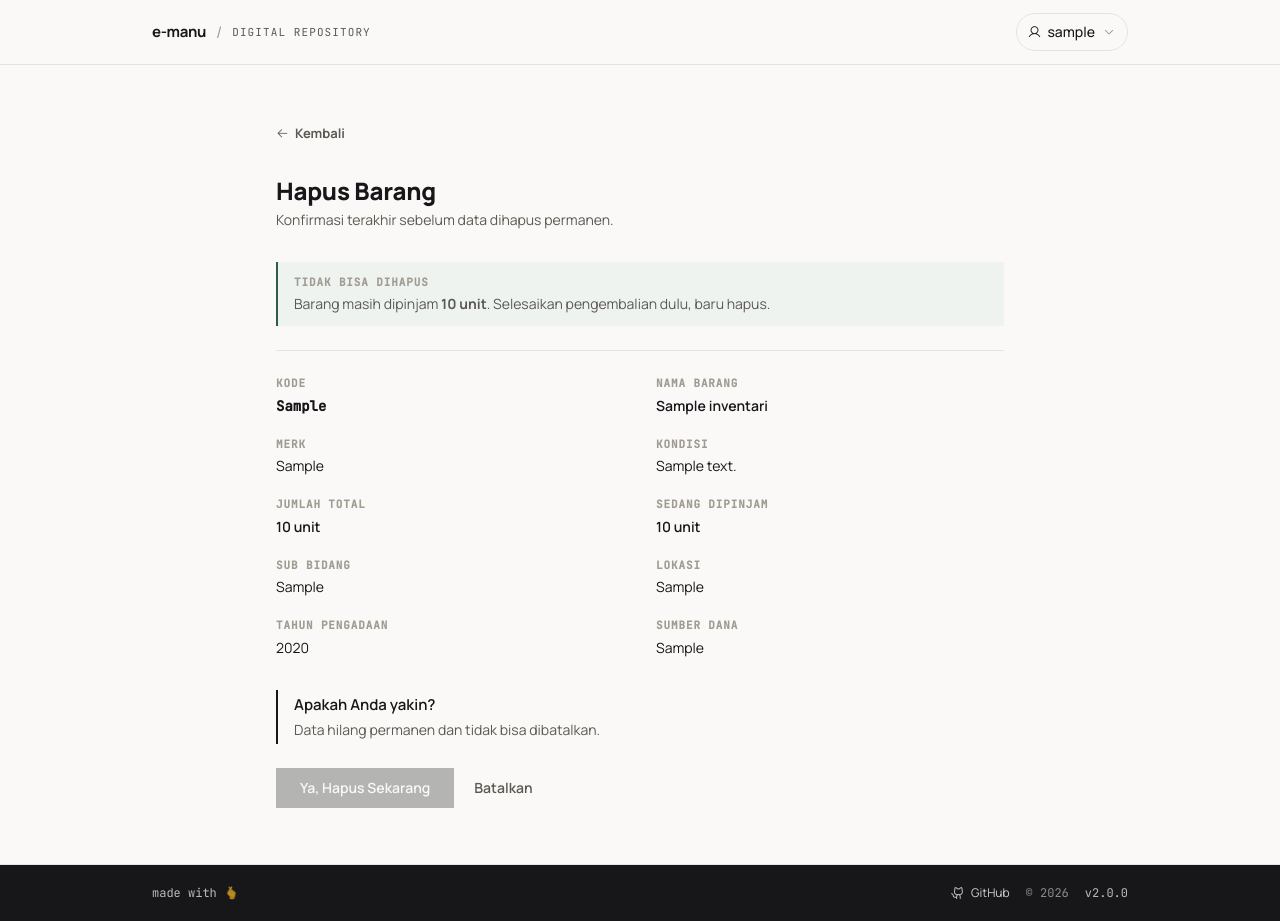
After one commit to hanifamar17/e-manu, a Laravel app: page /inventaris/1/hapus in a window 1280 px wide. The commit adds this page. Run offline with Laravel 12, Linux system fonts and the light colour scheme; a user stored in the database is signed in; tables that the repository leaves empty hold one stand-in row (values such as "Sample post"); parts of the project's set-up code (start-up, migrations or seed data) failed here and were passed over; some libraries are stand-ins or nearby versions.

Commit message:
feat: add hapus inventaris

```diff
--- a/app/Http/Controllers/Admin/InventarisController.php
+++ b/app/Http/Controllers/InventarisController.php
@@ -1,8 +1,6 @@
 <?php
 
-namespace App\Http\Controllers\Admin;
-
-use App\Http\Controllers\Controller;
+namespace App\Http\Controllers;
 use App\Models\Inventaris;
 use Illuminate\Http\RedirectResponse;
 use Illuminate\Http\Request;
@@ -20,7 +18,7 @@ class InventarisController extends Controller
         $q = $request->query('q');
         $q = is_string($q) ? trim($q) : '';
 
-        return view('admin.inventaris.index', [
+        return view('inventaris.index', [
             'items' => Inventaris::query()
                 ->when($bidang, fn ($x) => $x->where('sub_bidang', Inventaris::BIDANG[$bidang]))
                 ->cari($q)
@@ -33,7 +31,7 @@ class InventarisController extends Controller
 
     public function create(): View
     {
-        return view('admin.inventaris.form', [
+        return view('inventaris.form', [
             'item' => new Inventaris(['kondisi' => 'Baik', 'jumlah_total' => 0]),
         ]);
     }
@@ -44,19 +42,24 @@ class InventarisController extends Controller
         $data['kode'] = Inventaris::nextKode();
         $item = Inventaris::create($data);
 
-        return redirect()->route('admin.inventaris.index')->with('status', "Barang {$item->kode} ditambahkan.");
+        return redirect()->route('inventaris.index')->with('status', "Barang {$item->kode} ditambahkan.");
     }
 
     public function edit(Inventaris $inventaris): View
     {
-        return view('admin.inventaris.form', ['item' => $inventaris]);
+        return view('inventaris.form', ['item' => $inventaris]);
     }
 
     public function update(Request $request, Inventaris $inventaris): RedirectResponse
     {
         $inventaris->update($this->validated($request, $inventaris));
 
-        return redirect()->route('admin.inventaris.index')->with('status', "Barang {$inventaris->kode} disimpan.");
+        return redirect()->route('inventaris.index')->with('status', "Barang {$inventaris->kode} disimpan.");
+    }
+
+    public function konfirmasiHapus(Inventaris $inventaris): View
+    {
+        return view('inventaris.hapus', ['item' => $inventaris]);
     }
 
     public function destroy(Inventaris $inventaris): RedirectResponse
@@ -64,9 +67,10 @@ class InventarisController extends Controller
         if ($inventaris->jumlah_dipinjam > 0) {
             return back()->withErrors(['inventaris' => "Tidak bisa dihapus: masih dipinjam {$inventaris->jumlah_dipinjam} unit."]);
         }
+        $kode = $inventaris->kode;
         $inventaris->delete();
 
-        return back()->with('status', 'Dihapus.');
+        return redirect()->route('inventaris.index')->with('status', "Barang {$kode} dihapus.");
     }
 
     private function validated(Request $request, ?Inventaris $item = null): array
--- a/app/Http/Controllers/RepositoryController.php
+++ b/app/Http/Controllers/RepositoryController.php
@@ -88,7 +88,7 @@ class RepositoryController extends Controller
                 'icon' => '<svg class="w-5 h-5" fill="none" stroke="currentColor" viewBox="0 0 24 24"><path stroke-linecap="round" stroke-linejoin="round" stroke-width="2" d="M19 11H5m14 0a2 2 0 012 2v6a2 2 0 01-2 2H5a2 2 0 01-2-2v-6a2 2 0 012-2m14 0V9a2 2 0 00-2-2M5 11V9a2 2 0 012-2m0 0V5a2 2 0 012-2h6a2 2 0 012 2v2M7 7h10"></path></svg>',
                 'links' => [
                     $this->link('Peminjaman Aset', 'Pengelolaan peminjaman aset madrasah', route: 'inventaris.peminjaman_aset_landing'),
-                    $this->link('Database sarpras', 'Pengelolaan database sarana dan prasarana', route: 'admin.inventaris.index'),
+                    $this->link('Database sarpras', 'Pengelolaan database sarana dan prasarana', route: 'inventaris.index'),
                 ],
             ],
             [
--- a/resources/views/admin/dashboard.blade.php
+++ b/resources/views/admin/dashboard.blade.php
@@ -7,7 +7,7 @@
         ['route' => 'admin.booking.index',  'icon' => 'ph-calendar-check', 'judul' => 'Booking Ruangan',   'desc' => 'Setujui / tolak pengajuan'],
         ['route' => 'admin.kalender.index', 'icon' => 'ph-calendar-dots',  'judul' => 'Kalender Akademik', 'desc' => 'Tambah, ubah, hapus agenda'],
         ['route' => 'admin.impor.form',     'icon' => 'ph-upload-simple',  'judul' => 'Impor Data',        'desc' => 'Jadwal & kalender (xlsx / CSV)'],
-                ['route' => 'admin.pengumuman.index', 'icon' => 'ph-megaphone', 'judul' => 'Pengumuman', 'desc' => 'Tambah, ubah, hapus pengumuman'],
+        ['route' => 'admin.pengumuman.index', 'icon' => 'ph-megaphone', 'judul' => 'Pengumuman', 'desc' => 'Tambah, ubah, hapus pengumuman'],
     ];
 @endphp
 <div class="max-w-5xl mx-auto px-5 py-9 sm:py-14 text-[var(--ink)]">
--- a/resources/views/admin/inventaris/form.blade.php
+++ b/resources/views/inventaris/form.blade.php
@@ -7,14 +7,14 @@
     $lbl = 'eyebrow mono text-[11px] font-bold uppercase tracking-widest text-[var(--ink-soft)] mb-1 block';
 @endphp
 <div class="max-w-2xl mx-auto px-5 py-9 sm:py-14 text-[var(--ink)]">
-  <a href="{{ route('admin.inventaris.index') }}" class="back-link inline-flex items-center gap-2 text-sm font-semibold text-[var(--ink-soft)] hover:text-[var(--ink)]">
+  <a href="{{ route('inventaris.index') }}" class="back-link inline-flex items-center gap-2 text-sm font-semibold text-[var(--ink-soft)] hover:text-[var(--ink)]">
     <i class="ph ph-arrow-left"></i> Kembali
   </a>
   <h1 class="page-title text-2xl font-bold mt-8 mb-6">{{ $item->exists ? 'Edit Barang: '.$item->kode : 'Tambah Barang' }}</h1>
 
   @include('partials.flash')
 
-  <form method="POST" action="{{ $item->exists ? route('admin.inventaris.update', $item) : route('admin.inventaris.store') }}" class="space-y-6">
+  <form method="POST" action="{{ $item->exists ? route('inventaris.update', $item) : route('inventaris.store') }}" class="space-y-6">
     @csrf
     @if ($item->exists) @method('PUT') @endif
 
--- /dev/null
+++ b/resources/views/inventaris/hapus.blade.php
@@ -0,0 +1,92 @@
+@extends('layouts.app')
+@section('title', 'Hapus Barang')
+
+@section('content')
+@php
+    $lbl = 'eyebrow mono text-[11px] font-bold uppercase tracking-widest text-[var(--ink-soft)] mb-1 block';
+    $dipinjam = $item->jumlah_dipinjam > 0;
+@endphp
+<div class="max-w-3xl mx-auto px-5 py-9 sm:py-14 text-[var(--ink)]">
+  <a href="{{ route('inventaris.index') }}" class="back-link inline-flex items-center gap-2 text-sm font-semibold text-[var(--ink-soft)] hover:text-[var(--ink)]">
+    <i class="ph ph-arrow-left"></i> Kembali
+  </a>
+
+  <div class="mt-8 mb-8">
+    <h1 class="page-title text-2xl font-bold m-0">Hapus Barang</h1>
+    <p class="text-sm text-[var(--ink-soft)] mt-1 mb-0">Konfirmasi terakhir sebelum data dihapus permanen.</p>
+  </div>
+
+  @error('inventaris')
+    <p class="text-sm text-red-600 border-l-2 border-red-600 pl-4 py-2 mb-6">{{ $message }}</p>
+  @enderror
+
+  @if ($dipinjam)
+    <div class="border-l-2 border-[var(--accent)] bg-[var(--accent-soft)] px-4 py-3 mb-6">
+      <p class="eyebrow mono text-[11px] font-bold uppercase tracking-widest text-[var(--accent)] m-0">Tidak bisa dihapus</p>
+      <p class="text-sm text-[var(--ink-soft)] mt-1 mb-0">
+        Barang masih dipinjam <strong>{{ $item->jumlah_dipinjam }} unit</strong>.
+        Selesaikan pengembalian dulu, baru hapus.
+      </p>
+    </div>
+  @endif
+
+  <div class="grid grid-cols-1 sm:grid-cols-2 gap-x-8 gap-y-5 border-t border-[var(--line)] pt-6 mb-8">
+    <div>
+      <span class="{{ $lbl }}">Kode</span>
+      <p class="mono text-sm font-semibold m-0">{{ $item->kode }}</p>
+    </div>
+    <div>
+      <span class="{{ $lbl }}">Nama Barang</span>
+      <p class="text-sm font-semibold m-0">{{ $item->nama_barang }}</p>
+    </div>
+    <div>
+      <span class="{{ $lbl }}">Merk</span>
+      <p class="text-sm m-0">{{ $item->merk ?: '-' }}</p>
+    </div>
+    <div>
+      <span class="{{ $lbl }}">Kondisi</span>
+      <p class="text-sm m-0">{{ $item->kondisi }}</p>
+    </div>
+    <div>
+      <span class="{{ $lbl }}">Jumlah Total</span>
+      <p class="text-sm font-semibold m-0">{{ $item->jumlah_total }} unit</p>
+    </div>
+    <div>
+      <span class="{{ $lbl }}">Sedang Dipinjam</span>
+      <p class="text-sm font-semibold m-0">{{ $item->jumlah_dipinjam }} unit</p>
+    </div>
+    <div>
+      <span class="{{ $lbl }}">Sub Bidang</span>
+      <p class="text-sm m-0">{{ $item->sub_bidang ?: '-' }}</p>
+    </div>
+    <div>
+      <span class="{{ $lbl }}">Lokasi</span>
+      <p class="text-sm m-0">{{ $item->lokasi ?: '-' }}</p>
+    </div>
+    <div>
+      <span class="{{ $lbl }}">Tahun Pengadaan</span>
+      <p class="text-sm m-0">{{ $item->tahun_pengadaan ?: '-' }}</p>
+    </div>
+    <div>
+      <span class="{{ $lbl }}">Sumber Dana</span>
+      <p class="text-sm m-0">{{ $item->sumber_dana ?: '-' }}</p>
+    </div>
+  </div>
+
+  <div class="border-l-2 border-[var(--ink)] pl-4 py-1 mb-6">
+    <p class="font-semibold text-[15px] m-0">Apakah Anda yakin?</p>
+    <p class="text-sm text-[var(--ink-soft)] mt-1 mb-0">Data hilang permanen dan tidak bisa dibatalkan.</p>
+  </div>
+
+  <div class="flex flex-wrap items-center gap-5">
+    <form method="POST" action="{{ route('inventaris.destroy', $item) }}">
+      @csrf @method('DELETE')
+      <button type="submit" @disabled($dipinjam)
+        class="px-6 py-2.5 text-sm font-semibold bg-[var(--ink)] text-[var(--paper)] disabled:opacity-30 disabled:cursor-not-allowed">
+        Ya, Hapus Sekarang
+      </button>
+    </form>
+    <a href="{{ route('inventaris.index') }}" class="text-sm font-semibold text-[var(--ink-soft)] hover:text-[var(--ink)]">Batalkan</a>
+  </div>
+</div>
+@endsection
--- a/routes/web.php
+++ b/routes/web.php
@@ -3,16 +3,17 @@
 use App\Http\Controllers\Admin\BookingAdminController;
 use App\Http\Controllers\Admin\ImporController;
 use App\Http\Controllers\Admin\KalenderAkademikController;
+use App\Http\Controllers\Admin\DashboardController;
+use App\Http\Controllers\Admin\PengumumanAdminController;
 use App\Http\Controllers\Auth\LoginController;
 use App\Http\Controllers\BookingRuanganController;
 use App\Http\Controllers\JadwalPelajaranController;
 use App\Http\Controllers\PengumumanController;
 use App\Http\Controllers\RepositoryController;
+use App\Http\Controllers\InventarisController;
+
 use App\Http\Middleware\RoleMiddleware;
 use Illuminate\Support\Facades\Route;
-use App\Http\Controllers\Admin\DashboardController;
-use App\Http\Controllers\Admin\PengumumanAdminController;
-use App\Http\Controllers\Admin\InventarisController;
 
 // Nama route sengaja sama dengan endpoint Flask (blueprint.fungsi)
 // supaya konversi url_for('x.y') -> route('x.y') 1:1.
@@ -36,6 +37,14 @@ Route::prefix('booking-ruangan')->name('booking_ruangan.')->group(function () {
 // --- Langkah 5: jadwal pelajaran (publik). /kelas/<nama> & /hari/<hari> dihapus: landing sudah memuat semua. ---
 Route::get('/jadwal-pelajaran', [JadwalPelajaranController::class, 'index'])->name('jadwal_pelajaran.jadwal_pelajaran_landing');
 
+// Sarpras
+Route::middleware('auth')->group(function () {
+    Route::get('inventaris/{inventaris}/hapus', [InventarisController::class, 'konfirmasiHapus'])
+        ->name('inventaris.hapus');
+    Route::resource('inventaris', InventarisController::class)
+        ->parameters(['inventaris' => 'inventaris'])->except('show');
+});
+
 // --- Admin ---
 Route::middleware(['auth', RoleMiddleware::class.':admin'])->prefix('admin')->name('admin.')->group(function () {
     Route::get('/', [DashboardController::class, 'index'])->name('home');
@@ -47,7 +56,6 @@ Route::middleware(['auth', RoleMiddleware::class.':admin'])->prefix('admin')->na
 
     Route::resource('kalender', KalenderAkademikController::class)->except('show');
     Route::resource('pengumuman', PengumumanAdminController::class)->parameters(['pengumuman' => 'pengumuman'])->except('show');
-    Route::resource('inventaris', InventarisController::class)->parameters(['inventaris' => 'inventaris'])->except('show');
 
     Route::get('/impor', [ImporController::class, 'form'])->name('impor.form');
     Route::post('/impor', [ImporController::class, 'store'])->name('impor.store');
```
Also changed, not shown: resources/views/inventaris/index.blade.php (renamed from resources/views/admin/inventaris/index.blade.php, +10 -11 lines), public/css/output.css.
